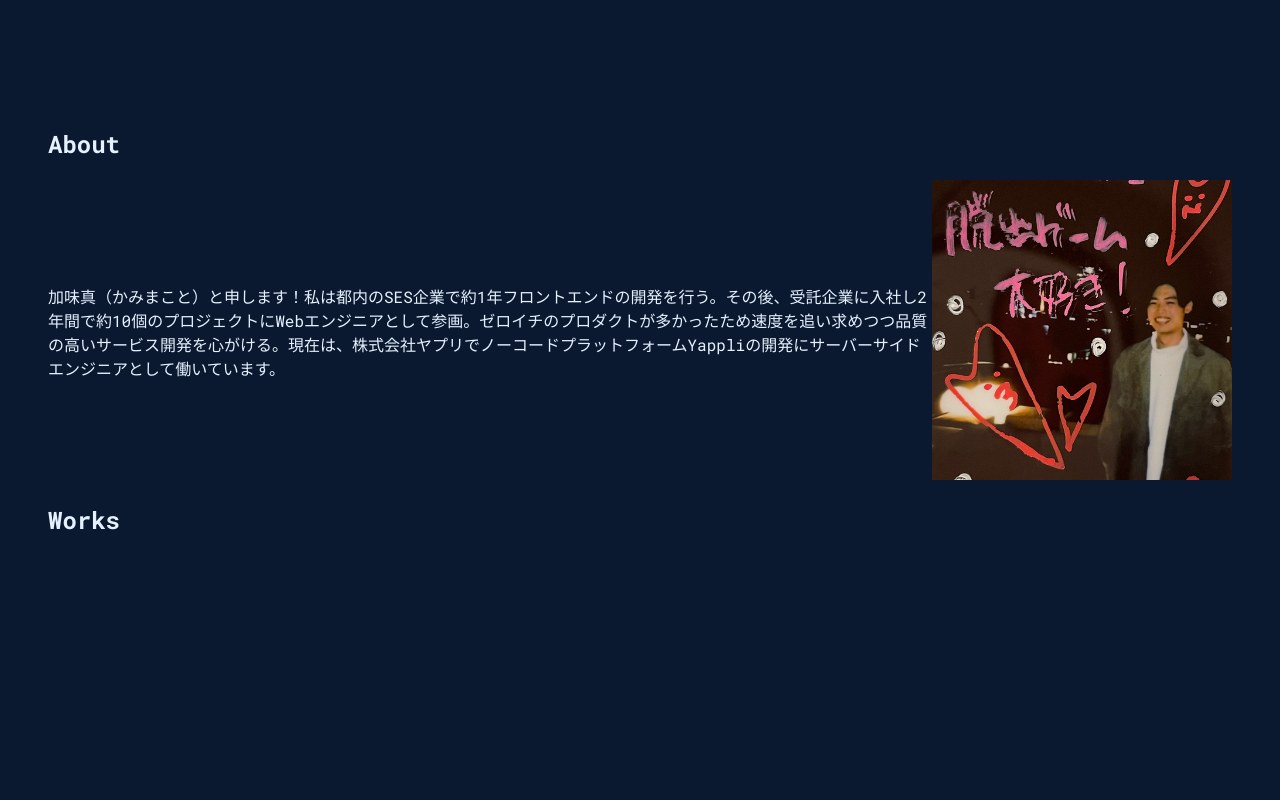
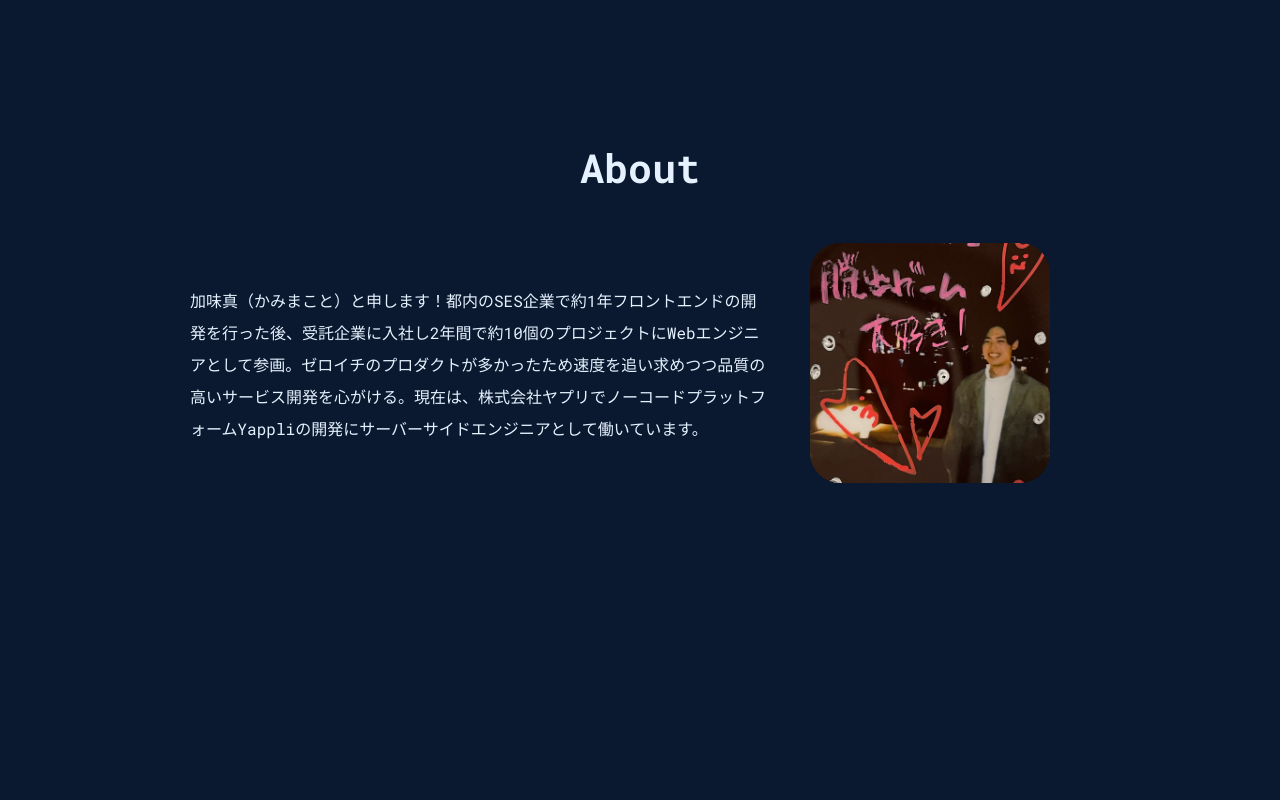
Before and after one commit to kaminotsukai/portfolio, a Nuxt app: page / in a window 1280 px wide. Shown: the part 700-1500 px from the top of the page. Before the commit the page ends 1256 px from the top, so only its background shows below. Built offline with nearby package versions, Linux system fonts and the light colour scheme.

Commit message:
feat: aboutページの作成

```diff
--- /dev/null
+++ b/components/About.vue
@@ -0,0 +1,61 @@
+<template>
+  <section class="about-section">
+    <h1 class="section-title">About</h1>
+    <div class="about-body">
+      <div class="about-desc">
+        <p>
+          加味真（かみまこと）と申します！都内のSES企業で約1年フロントエンドの開発を行った後、受託企業に入社し2年間で約10個のプロジェクトにWebエンジニアとして参画。ゼロイチのプロダクトが多かったため速度を追い求めつつ品質の高いサービス開発を心がける。現在は、株式会社ヤプリでノーコードプラットフォームYappliの開発にサーバーサイドエンジニアとして働いています。
+        </p>
+      </div>
+      <figure class="profile-image">
+        <img src="/images/profile.png" alt="profile" />
+      </figure>
+    </div>
+  </section>
+</template>
+
+<script lang="ts">
+import Vue from "vue";
+
+export default Vue.extend({
+  name: "Hero",
+});
+</script>
+
+<style lang="scss" scoped>
+@import "~/assets/scss/main.scss";
+
+.about-section {
+  height: 100vh;
+}
+.section-title {
+  font-size: min(5vw, 40px);
+  text-align: center;
+}
+.about-desc {
+  > p {
+    line-height: 2em;
+  }
+}
+.profile-image {
+  > img {
+    object-fit: cover;
+    max-width: 240px;
+    border-radius: 30px;
+  }
+}
+.about-body {
+  display: flex;
+  justify-content: center;
+  align-items: center;
+}
+@media screen and (max-width: 768px) {
+  .about-body {
+    flex-direction: column;
+  }
+}
+
+.about-desc {
+  flex: 1;
+}
+</style>
--- a/pages/index.vue
+++ b/pages/index.vue
@@ -1,18 +1,7 @@
 <template>
   <div>
     <Hero />
-    <section class="about-section">
-      <h1>About</h1>
-      <div class="about-body">
-        <div class="about-desc">
-          加味真（かみまこと）と申します！私は都内のSES企業で約1年フロントエンドの開発を行う。その後、受託企業に入社し2年間で約10個のプロジェクトにWebエンジニアとして参画。ゼロイチのプロダクトが多かったため速度を追い求めつつ品質の高いサービス開発を心がける。現在は、株式会社ヤプリでノーコードプラットフォームYappliの開発にサーバーサイドエンジニアとして働いています。
-        </div>
-        <div>
-          <img height="300" src="../static/images/profile.png" alt="profile" />
-        </div>
-      </div>
-    </section>
-
+    <About />
     <section class="works">
       <h1>Works</h1>
     </section>
@@ -22,11 +11,13 @@
 <script lang="ts">
 import Vue from "vue";
 import Hero from "@/components/Hero.vue";
+import About from "@/components/About.vue";
 
 export default Vue.extend({
   name: "IndexPage",
   components: {
     Hero,
+    About,
   },
 });
 </script>
@@ -38,23 +29,25 @@ export default Vue.extend({
 body {
   background-color: $color-bg-theme;
   font-family: "Roboto Mono", monospace;
-  padding: 0 40px;
+  padding: 0px 150px;
   color: #e6f1ff;
 }
 
-.about-body {
-  display: flex;
-  justify-content: center;
-  align-items: center;
-}
-
-@media screen and (max-width: 700px) {
-  .about-body {
-    flex-direction: column;
+@media screen and (max-width: 1080px) {
+  body {
+    padding: 0px 50px;
   }
 }
-
-.about-desc {
-  flex: 1;
+@media screen and (max-width: 768px) {
+  body {
+    padding: 0px 30px;
+  }
 }
 </style>
+
+<style>
+section {
+  max-width: 900px;
+  margin: 0 auto;
+}
+</style>
```
